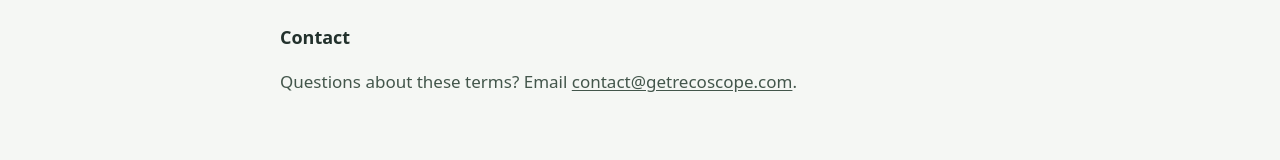
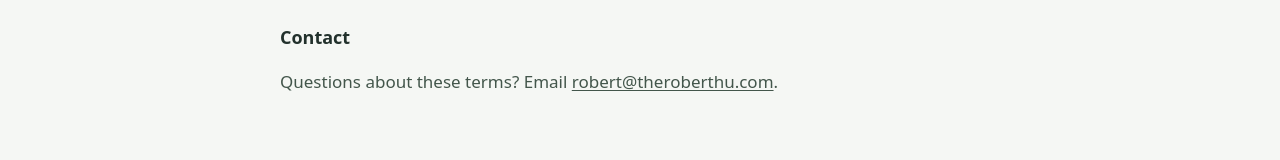
Before and after one commit to theroberthu/recoscope, a Next.js app: page /terms in a window 1280 px wide. Shown: the part 2135-2295 px from the top of the page. Built offline with nearby package versions, Linux system fonts and the light colour scheme.

Commit message:
Use existing Robert inbox for website contact

```diff
--- a/src/app/terms/page.tsx
+++ b/src/app/terms/page.tsx
@@ -105,8 +105,8 @@ export default function TermsPage() {
             <h2 className="mb-4 text-lg font-semibold text-white">Contact</h2>
             <p>
               Questions about these terms? Email{" "}
-              <a href="mailto:contact@getrecoscope.com" className="text-cyan/60 underline underline-offset-2 hover:text-cyan">
-                contact@getrecoscope.com
+              <a href="mailto:robert@theroberthu.com" className="text-cyan/60 underline underline-offset-2 hover:text-cyan">
+                robert@theroberthu.com
               </a>.
             </p>
           </section>
```
